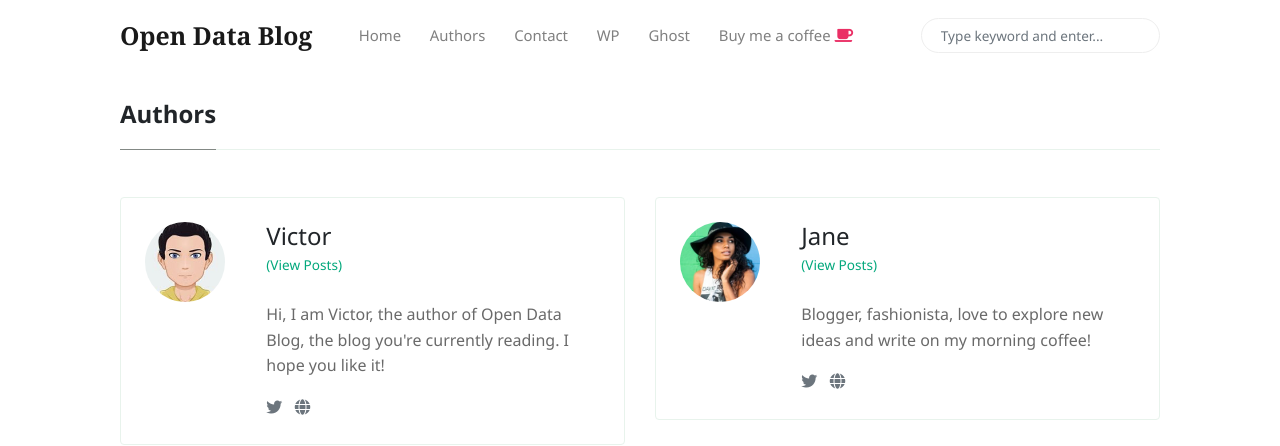
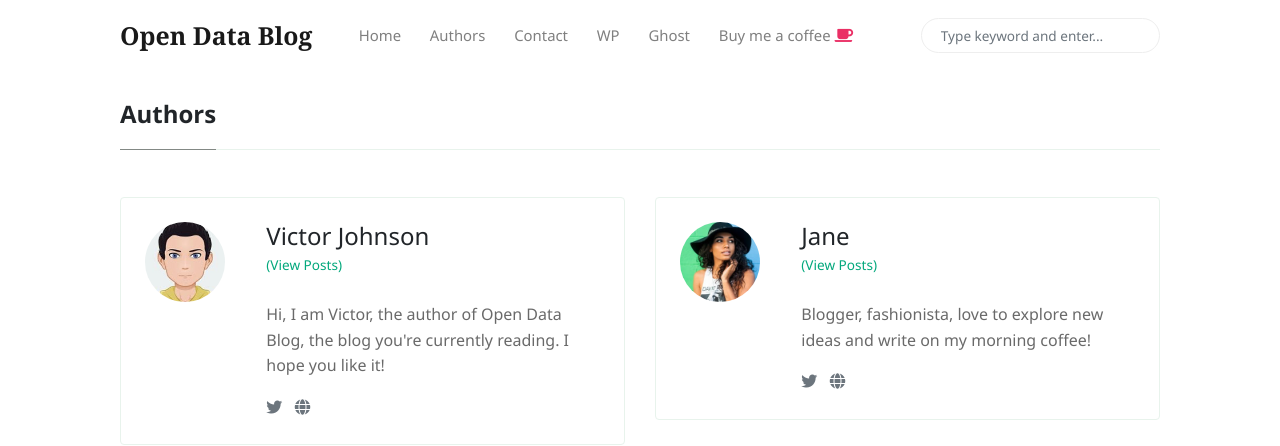
Before and after one commit to victorjohnsonk/victorjohnsonblog.github.io, a Jekyll site: the page built from _pages/authors-list.html, in a window 1280 px wide. Shown: the top 446 px of the page. Built offline with Jekyll 4.4.1, drawn with Linux system fonts in a browser that asks for light colours; nearby versions of some CDN libraries.

Commit message:
Update _config.yml

```diff
--- a/_config.yml
+++ b/_config.yml
@@ -29,7 +29,7 @@ plugins:
 
 authors:
     admin:
-      name:           Victor
+      name:           Victor Johnson
       site:           https://victorjohnson.online
       avatar:         /assets/images/avatar1.jpg
       bio:            "Hi, I am Victor, the author of Open Data Blog, the blog you're currently reading. I hope you like it!"
```
